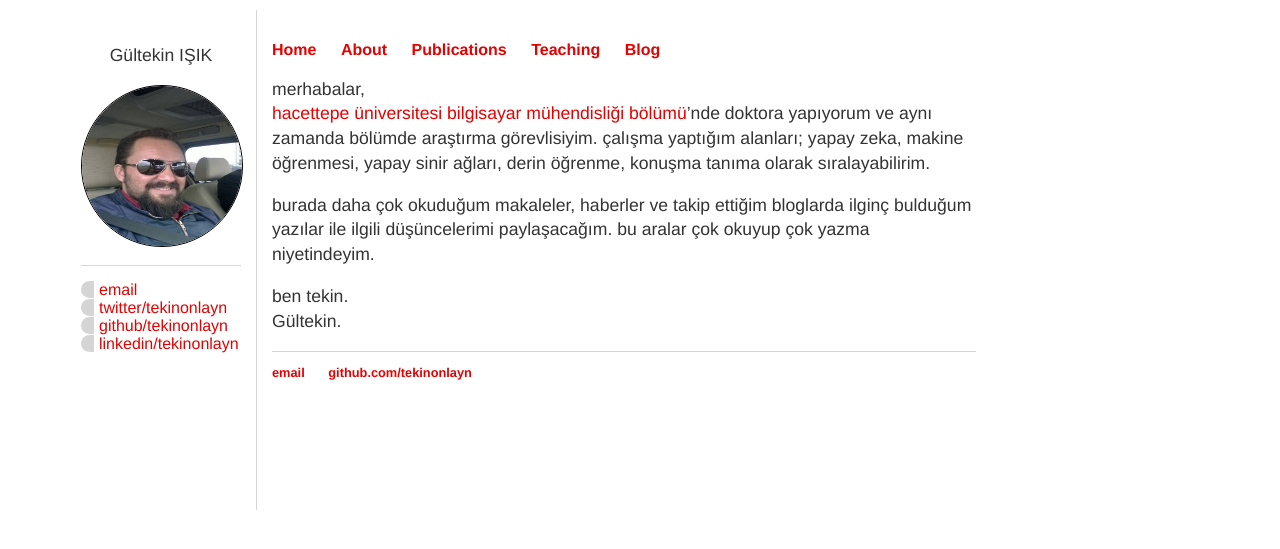
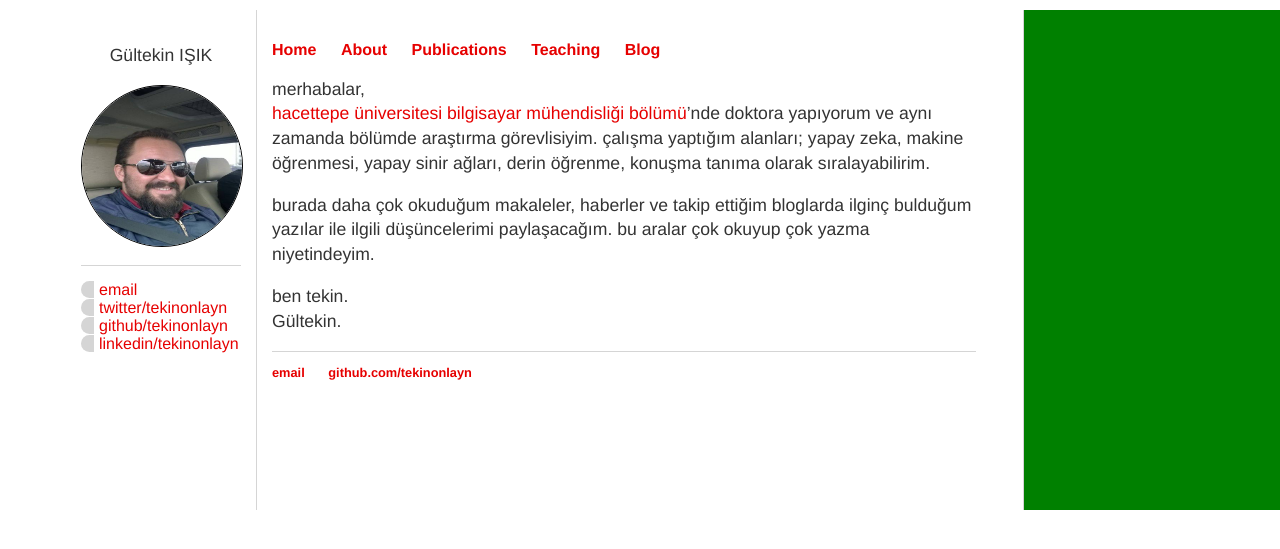
Before and after one commit to tekinonlayn/gi.github.io, a Jekyll site: the page built from cv/cv.html, in a window 1280 px wide. Shown: the top 549 px of the page. Built offline with Jekyll 4.4.1, drawn with Linux system fonts in a browser that asks for light colours.

Commit message:
Update varsay.html

```diff
--- a/_layouts/varsay.html
+++ b/_layouts/varsay.html
@@ -45,6 +45,7 @@
 			</ul>
 		</footer>
 		</div> <!-- main div -->
+		<div id="sag"></div>
 	     <script type="text/javascript" src="http://cdn.mathjax.org/mathjax/latest/MathJax.js?config=TeX-AMS-MML_HTMLorMML"></script>
 	</body>
 </html>
```
